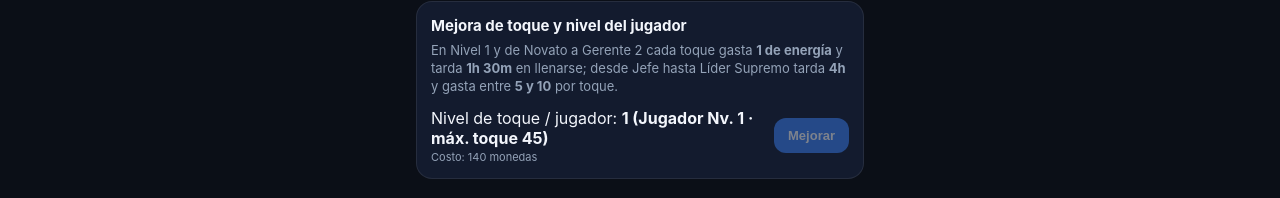
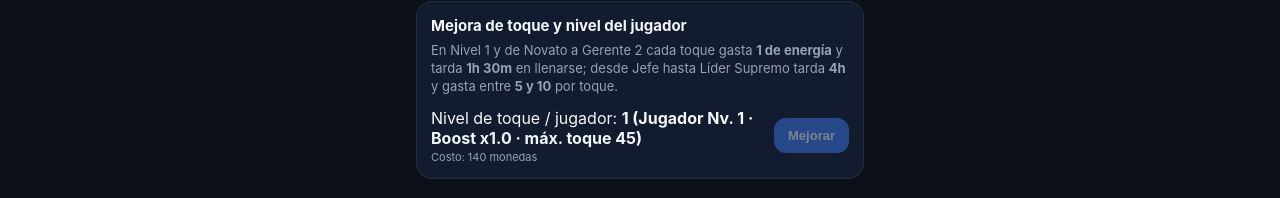
Before and after one commit to carlosmanueldelarosa010-afk/telegram_juego, a plain HTML site: page index.html in a window 1280 px wide. Shown: the part 515-713 px from the top of the page. Drawn offline with Linux system fonts and the light colour scheme; no server answers.

Commit message:
Refactor comments and enhance tap level display
Removed comments in Spanish and updated tap level display to include boost information.

```diff
--- a/index.html
+++ b/index.html
@@ -1156,14 +1156,12 @@
     }
 
     function getRefillDurationSeconds() {
-      // En Nivel 1 o en rangos Novato hasta Gerente 2: 1 hora 30 minutos (5400s)
       if (getPlayerLevel() <= 1) return 5400;
       const rank = getCurrentReferralRank();
       return Number(rank.refillSeconds) || 5400;
     }
 
     function getTapEnergyCost() {
-      // En Nivel 1 o en rangos Novato hasta Gerente 2: 1 de energía por toque
       if (getPlayerLevel() <= 1) return 1;
       const rank = getCurrentReferralRank();
       return Math.max(1, Math.min(10, Number(rank.tapEnergyCost) || 1));
@@ -1473,9 +1471,9 @@
     function getTapGain() {
       const rank = getCurrentReferralRank();
       const capByRank = Number(rank.maxTapCoins) || 45;
-      const raw = Math.round(
-        (getEffectiveTapLevel() * 1.4) * (1 + (Math.min(MAX_TOTAL_BOOST_CAP, state.productivityMultiplier) - 1) * 0.12)
-      );
+      const activeBoost = Math.min(MAX_TOTAL_BOOST_CAP, Math.max(1.0, Number(state.productivityMultiplier) || 1.0));
+      const baseTap = getEffectiveTapLevel() * 1.4;
+      const raw = Math.round(baseTap * activeBoost);
       return Math.max(1, Math.min(capByRank, 100, raw));
     }
 
@@ -2255,7 +2253,8 @@
 
       const tapCost = getTapUpgradeCost();
       const boostGateActive = isBoostRequiredBeforeNextLevel();
-      document.getElementById("tap-lvl").textContent = `${effectiveTap} (Jugador Nv. ${playerLevel} · máx. toque ${rank.maxTapCoins})`;
+      document.getElementById("tap-lvl").textContent =
+        `${effectiveTap} (Jugador Nv. ${playerLevel} · Boost x${totalBoostCapped.toFixed(1)} · máx. toque ${rank.maxTapCoins})`;
       document.getElementById("tap-cost").textContent = tapCost.toLocaleString();
       document.getElementById("btn-upgrade-tap").disabled = state.coins < tapCost || boostGateActive;
       document.getElementById("lvl12-boost-gate").style.display = boostGateActive ? "block" : "none";
```
